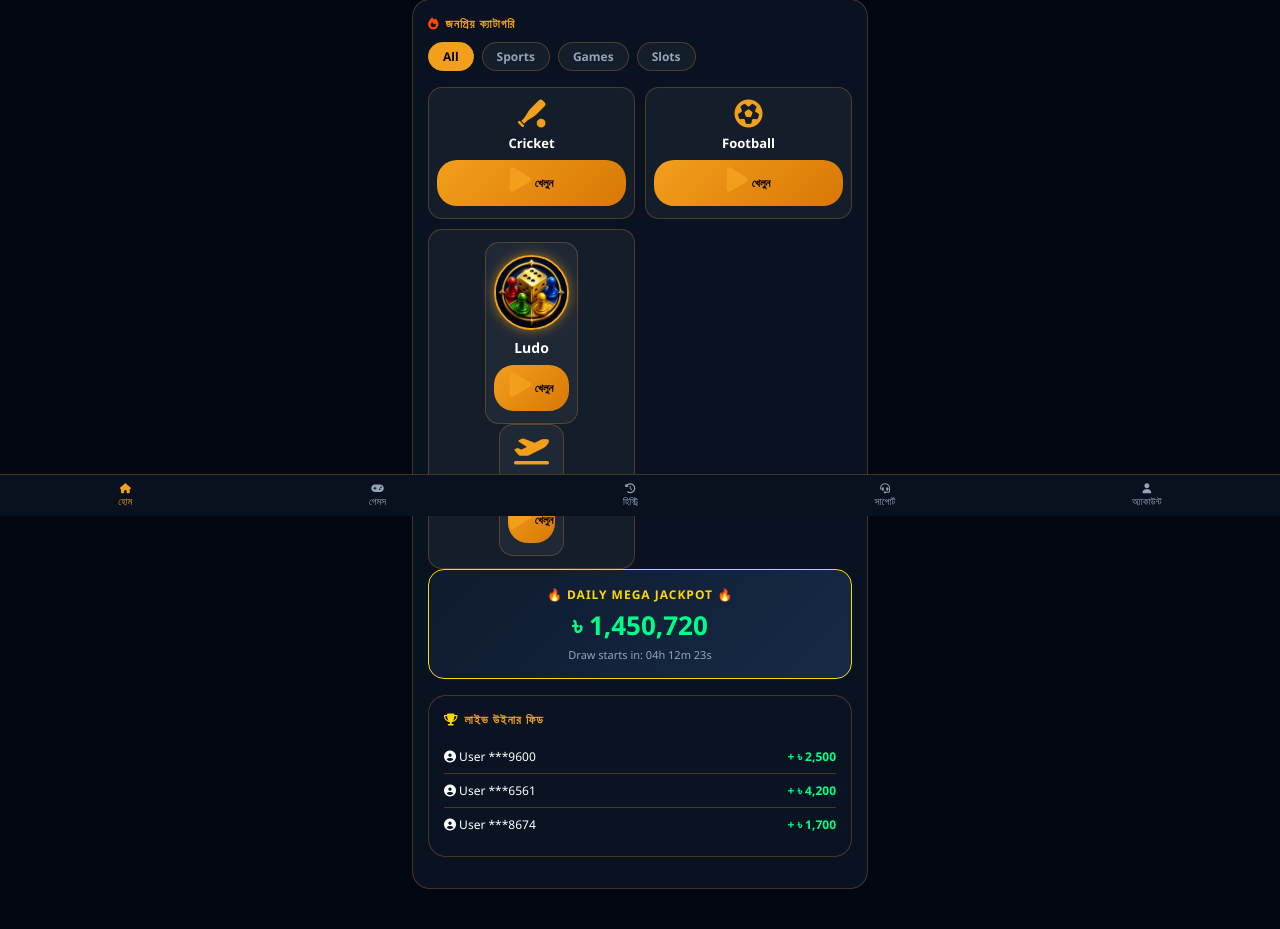
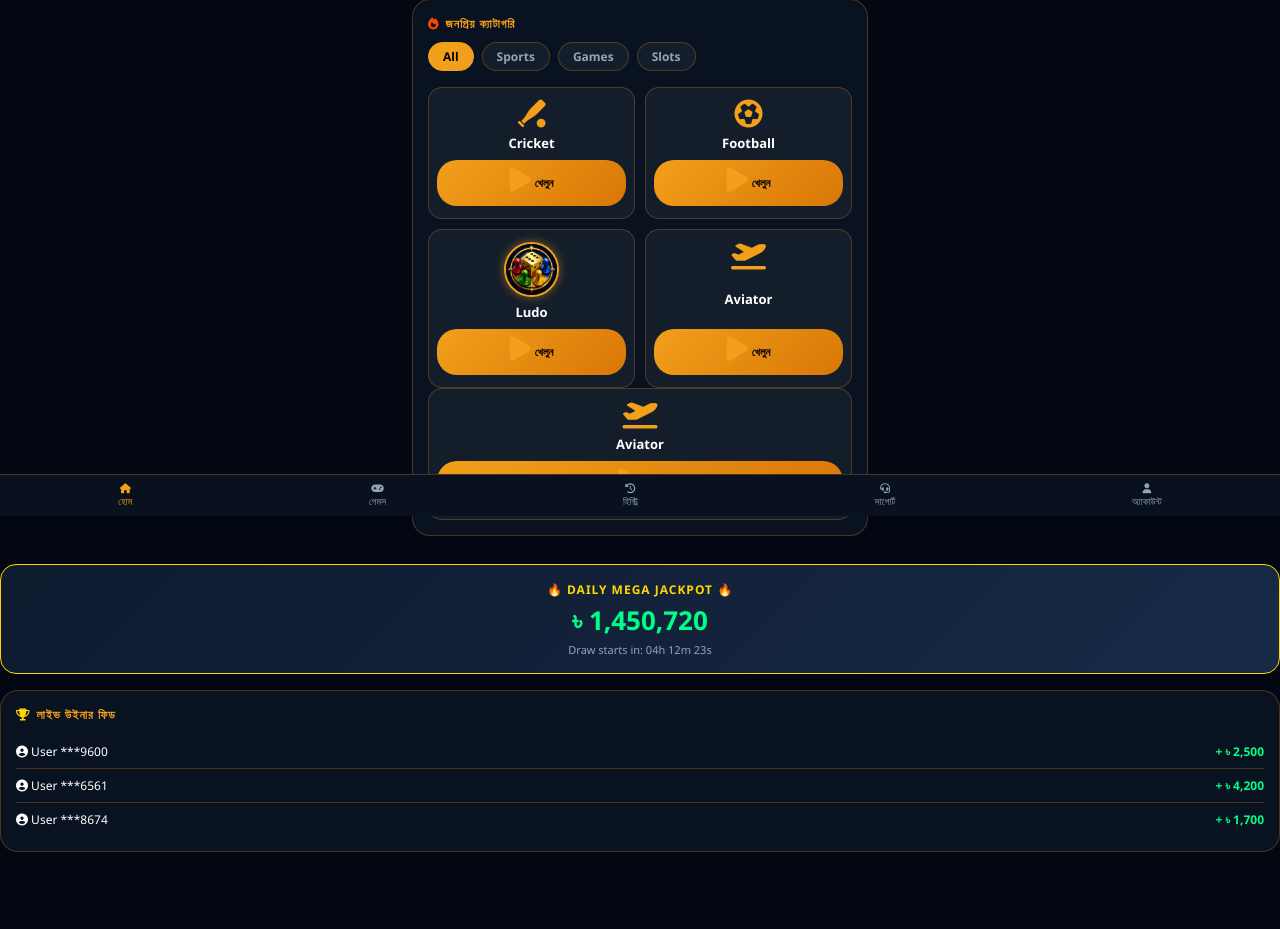
Before and after one commit to nishankazi514-cell/Bdxbet, a Flask app: page / in a window 1280 px wide. Shown: the part 284-1213 px from the top of the page. After the commit the page ends 1136 px from the top, so only its background shows below. Run offline with Flask 3, Linux system fonts and the light colour scheme; the visitor is signed in with stand-in values (Sample User, id 1); data comes from the database, SQL or seed files in the repository; some libraries are stand-ins or nearby versions.

Commit message:
Update index.html

```diff
--- a/templates/index.html
+++ b/templates/index.html
@@ -158,15 +158,31 @@ body {
       <div class="chip" data-cat="betting" onclick="filterCategory('betting',this)">Games</div>
       <div class="chip" data-cat="slots" onclick="filterCategory('slots',this)">Slots</div>
     </div>
-    <div class="game-grid" id="gameGrid">
-      <div class="game-card" data-category="sports"><i class="fa-solid fa-baseball-bat-ball"></i><div class="game-title">Cricket</div><button class="play-btn" onclick="startPlayGame('Cricket',10)"><i class="fa-solid fa-play"></i> <span data-i18n="play">খেলুন</span></button></div>
-      <div class="game-card" data-category="sports"><i class="fa-solid fa-futbol"></i><div class="game-title">Football</div><button class="play-btn" onclick="startPlayGame('Football',10)"><i class="fa-solid fa-play"></i> <span data-i18n="play">খেলুন</span></button></div>
+<div class="game-grid" id="gameGrid">
+      <div class="game-card" data-category="sports">
+        <i class="fa-solid fa-baseball-bat-ball"></i>
+        <div class="game-title">Cricket</div>
+        <button class="play-btn" onclick="startPlayGame('Cricket',10)"><i class="fa-solid fa-play"></i> <span data-i18n="play">খেলুন</span></button>
+      </div>
+
+      <div class="game-card" data-category="sports">
+        <i class="fa-solid fa-futbol"></i>
+        <div class="game-title">Football</div>
+        <button class="play-btn" onclick="startPlayGame('Football',10)"><i class="fa-solid fa-play"></i> <span data-i18n="play">খেলুন</span></button>
+      </div>
+
       <div class="game-card" data-category="slots">
-  <div class="game-card" data-category="slots">
-  <img src="/static/Canva AI Image Sep 23, 2026, 11_00_45 PM_20260923_230112_0000.jpg" alt="Ludo" style="width: 75px; height: 75px; object-fit: cover; border-radius: 50%; border: 2px solid var(--gold); box-shadow: 0 0 12px rgba(242, 159, 27, 0.6); margin-bottom: 8px;">
-  <div class="game-title" style="font-size: 14px; font-weight: 900; color: #fff;">Ludo</div>
-  <button class="play-btn" onclick="startPlayGame('Ludo',10)"><i class="fa-solid fa-play"></i> <span data-i18n="play">খেলুন</span></button>
-  </div>
+        <img src="/static/Canva AI Image Sep 23, 2026, 11_00_45 PM_20260923_230112_0000.jpg" alt="Ludo" style="width: 55px; height: 55px; object-fit: cover; border-radius: 50%; border: 2px solid var(--gold); box-shadow: 0 0 10px rgba(242, 159, 27, 0.5); margin-bottom: 6px;">
+        <div class="game-title">Ludo</div>
+        <button class="play-btn" onclick="window.location.href='/ludo'"><i class="fa-solid fa-play"></i> <span data-i18n="play">খেলুন</span></button>
+      </div>
+
+      <div class="game-card" data-category="betting">
+        <i class="fa-solid fa-plane-departure"></i>
+        <div class="game-title">Aviator</div>
+        <button class="play-btn" onclick="startPlayGame('Aviator',10)"><i class="fa-solid fa-play"></i> <span data-i18n="play">খেলুন</span></button>
+      </div>
+</div>
       <div class="game-card" data-category="betting"><i class="fa-solid fa-plane-departure"></i><div class="game-title">Aviator</div><button class="play-btn" onclick="startPlayGame('Aviator',10)"><i class="fa-solid fa-play"></i> <span data-i18n="play">খেলুন</span></button></div>
     </div>
   </div>
```
